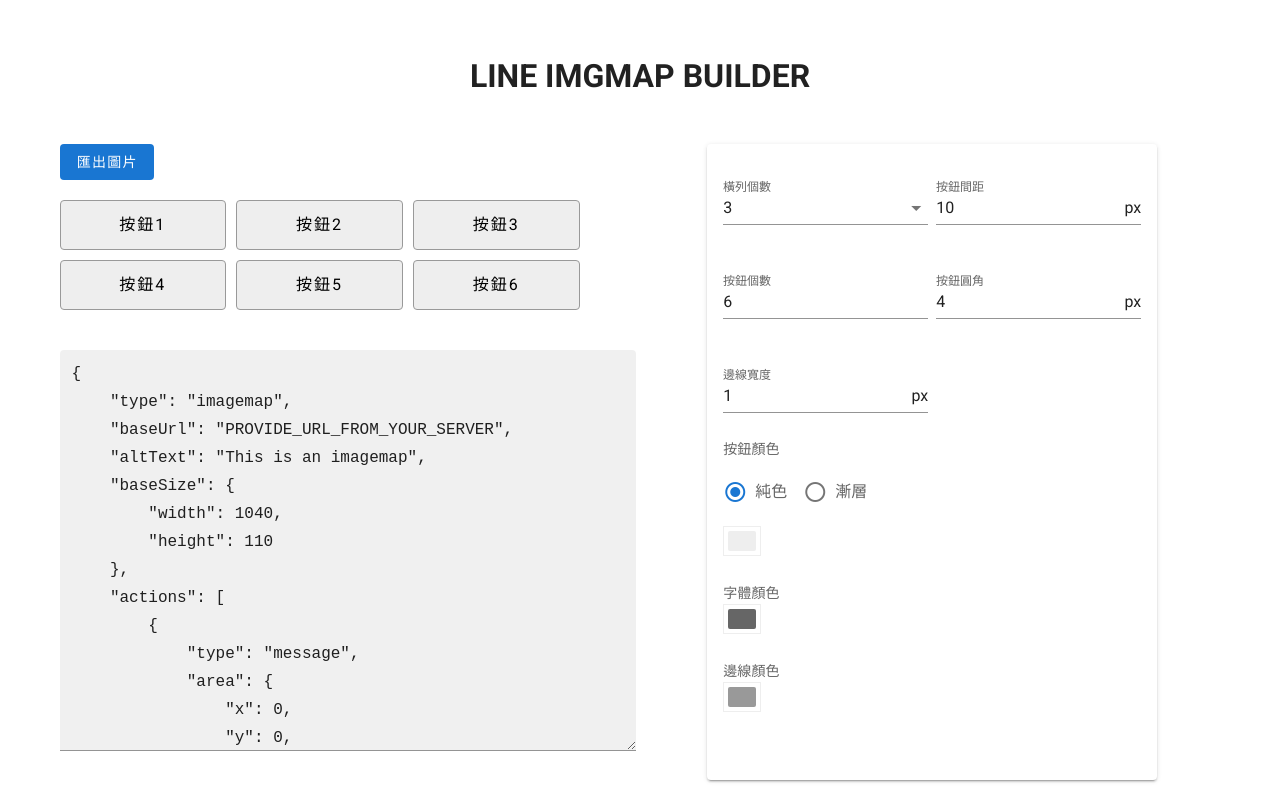
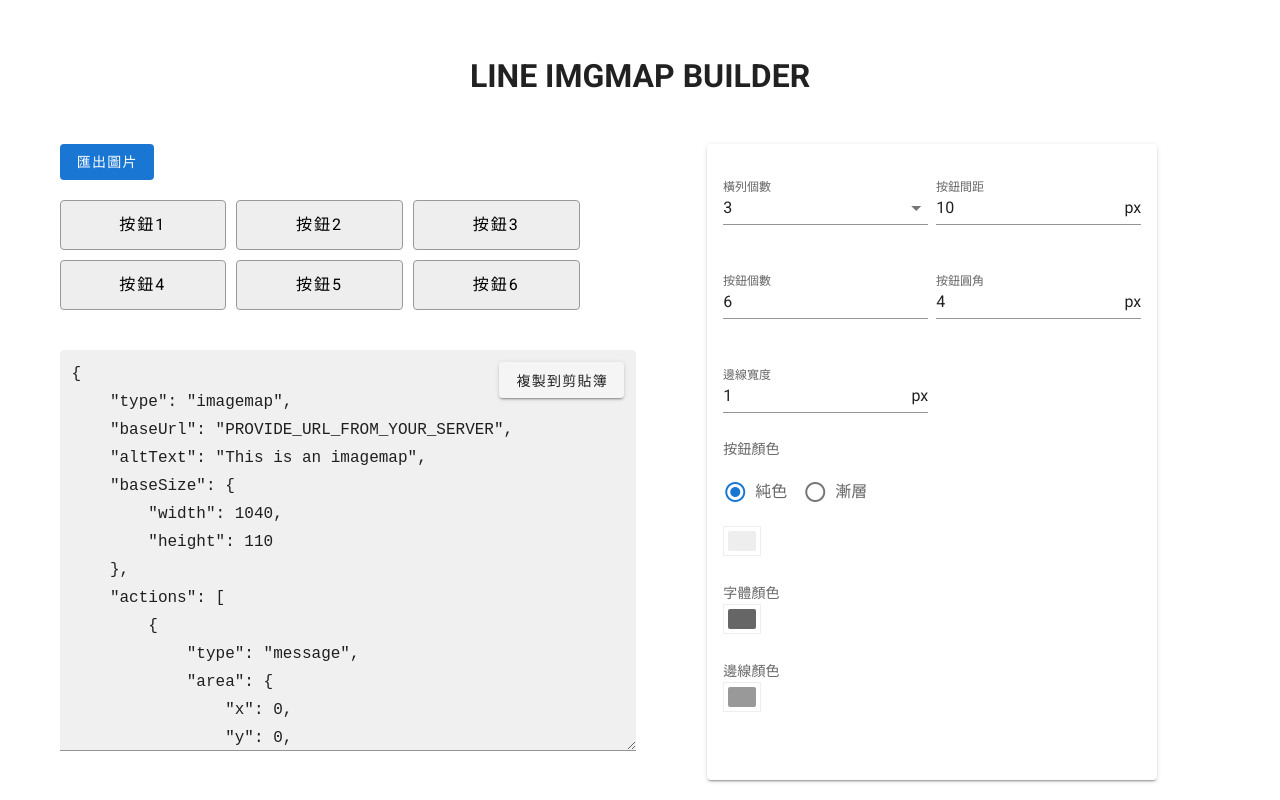
Before and after one commit to linxinemily/line-img_map-builder, a Vue app: page / in a window 1280 px wide. Built offline with nearby package versions, Linux system fonts and the light colour scheme.

Commit message:
click to clipboard

```diff
--- a/src/App.vue
+++ b/src/App.vue
@@ -76,8 +76,12 @@
                   </div>
               </div>
             </div>
-            <div class="mt-10">
+            <div class="mt-10" style="position: relative;">
+                <v-btn class="ma-2 copy_btn" @click="copyToClipboard">
+                  複製到剪貼簿
+                </v-btn>
                 <v-textarea
+                  ref="jsonData"
                   filled
                   height="400"
                   name="input-7-4"
@@ -336,16 +340,21 @@
         return element.data = {
           type: "message",
           area: {
-            x: this.$refs.cell[idx].offsetTop,
-            y: this.$refs.cell[idx].offsetLeft,
-            width: this.$refs.cell[idx].clientWidth,
-            height: this.$refs.cell[idx].clientHeight
+            x: this.$refs.cell[idx].offsetTop * 2,
+            y: this.$refs.cell[idx].offsetLeft * 2,
+            width: this.$refs.cell[idx].clientWidth * 2,
+            height: this.$refs.cell[idx].clientHeight * 2
           },
           text: "動作" + (idx + 1)
         }
       })
       this.output.actions = this.items.map(el => el.data)
       this.output.baseSize.height = this.$refs.btnsImg.clientHeight
+    },
+    copyToClipboard() {
+      const jsonData = document.querySelector('.v-text-field__slot > textarea')
+      jsonData.select()
+      document.execCommand("copy")
     }
   }
 };
@@ -403,4 +412,10 @@
     border-radius: 2px;
   }
 }
+.copy_btn {
+  position: absolute !important;
+  right: 4px;
+  top: 4px;
+  z-index: 100;
+}
 </style>
```
